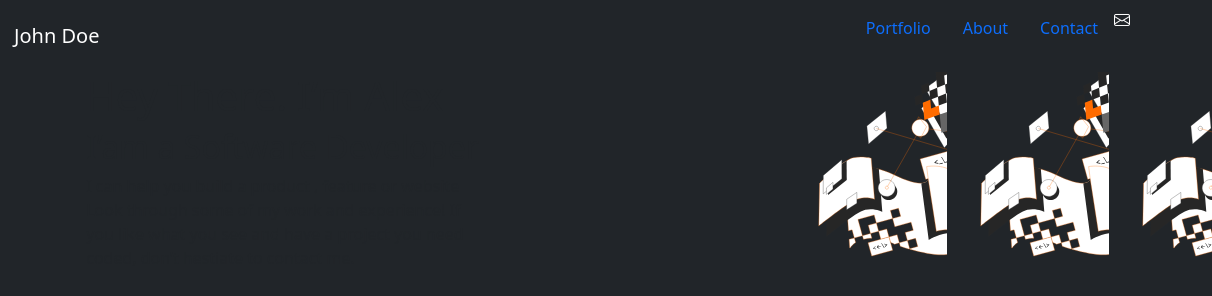
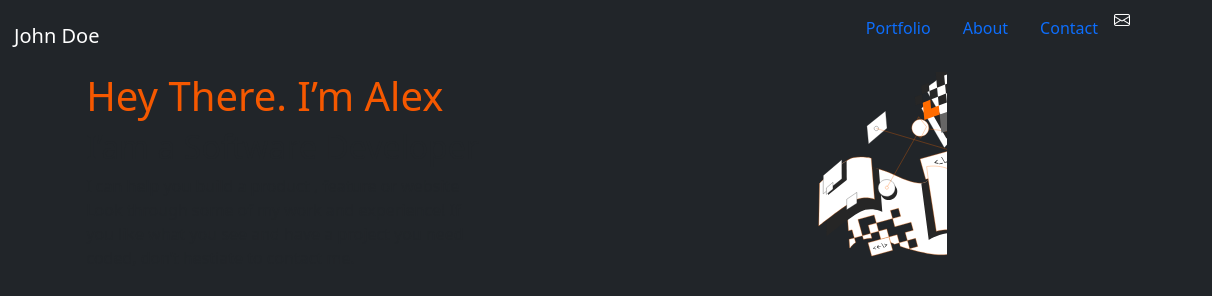
Before and after one commit to Abdelaziz-Mahdi/Try_Bootstrap, a website: page index.html in a window 1280 px wide. Shown: the full height of the page, 68-1280 px from the left. Drawn offline with nearby package versions, Linux system fonts and the light colour scheme.

Commit message:
edit-style

```diff
--- a/style.css
+++ b/style.css
@@ -8,6 +8,10 @@
 
 :root {
   --dark-color: #F55800;
+}
+
+.dark-color {
+  color: var(--dark-color);
 }
 
 .presentation {
@@ -25,6 +29,7 @@ ul {
 #fig_1 {
   background-image: url("./images/Fig_1.svg");
   background-size: contain;
+  background-repeat: no-repeat;
 }
 
 /*# sourceMappingURL=style.css.map */
```
